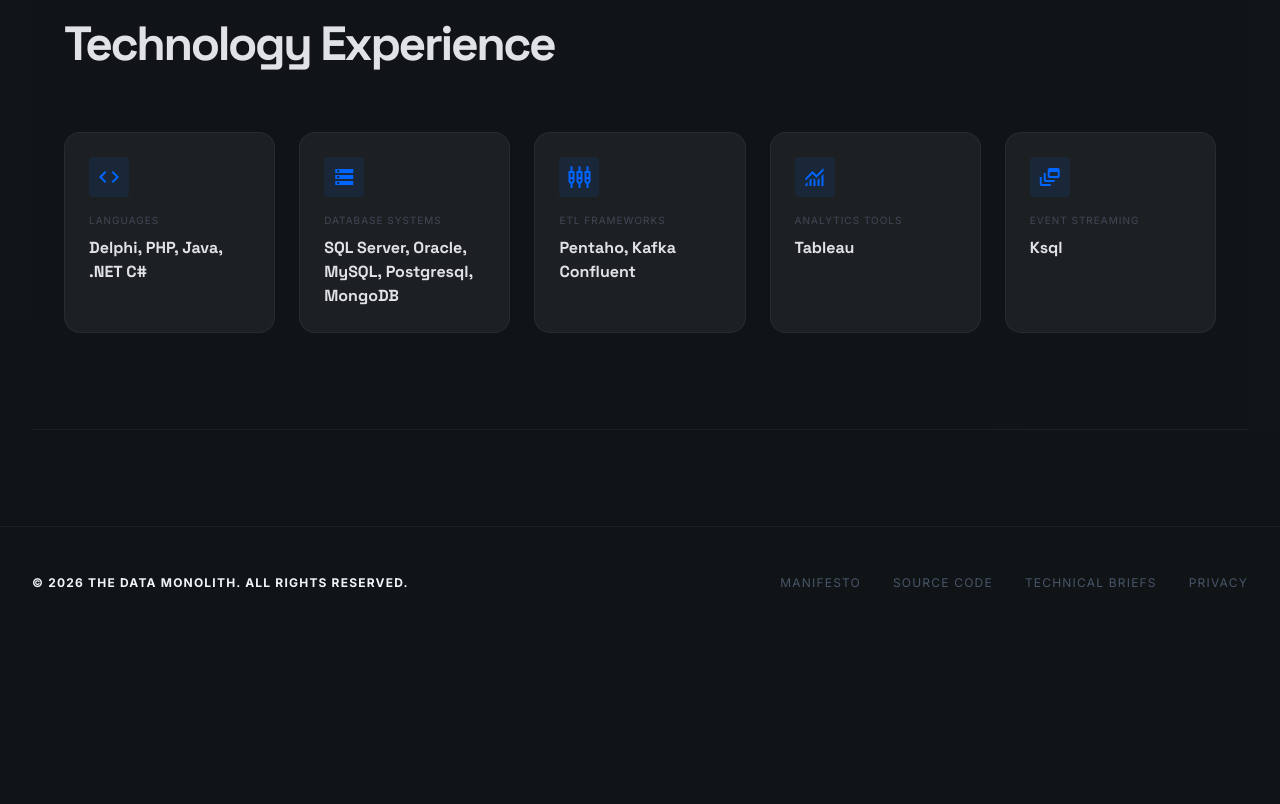
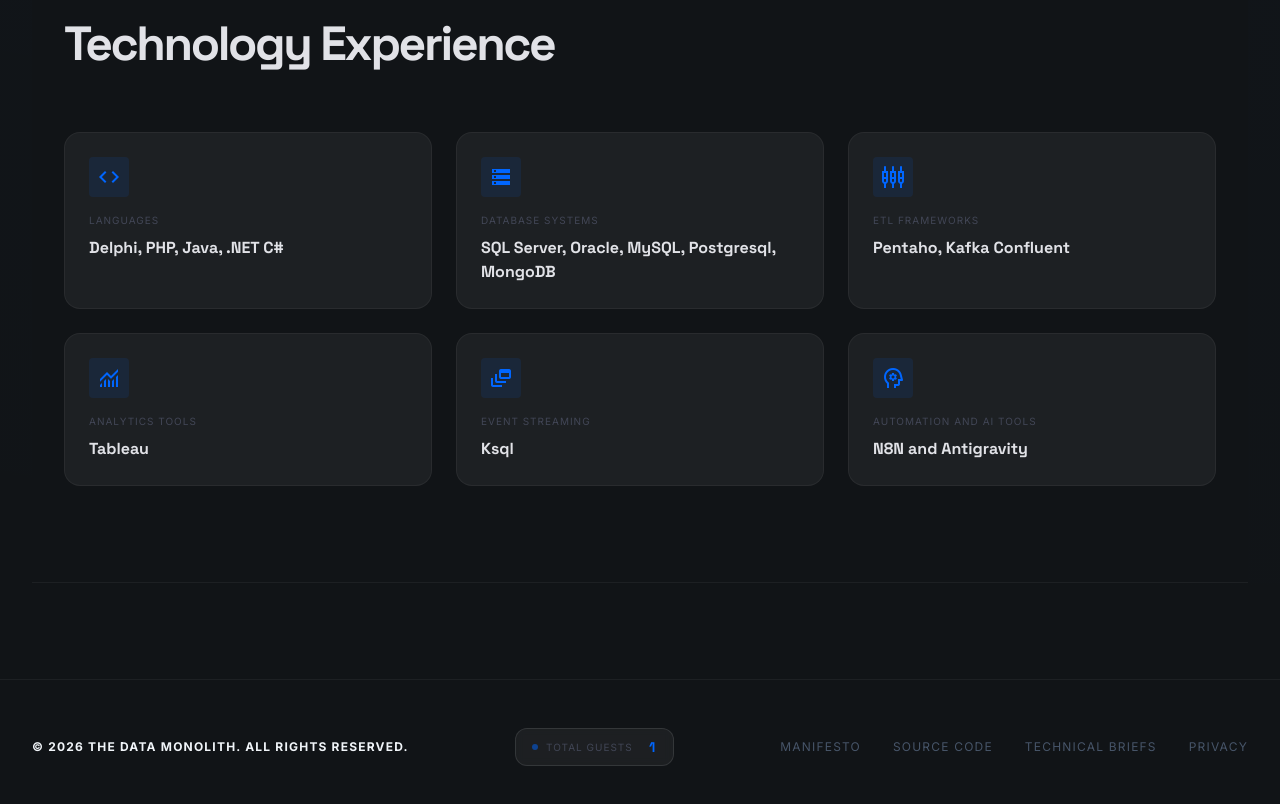
Before and after one commit to arisandibudi/bio2, a plain HTML site: page index.html in a window 1280 px wide. Shown: the part 6780-7584 px from the top of the page. Before the commit the page ends 7419 px from the top, so only its background shows below. Drawn offline with nearby package versions, Linux system fonts and the light colour scheme.

Commit message:
modified:   index.html

```diff
--- a/index.html
+++ b/index.html
@@ -643,7 +643,7 @@
                         <div class="max-w-[1440px] mx-auto px-8">
                             <h2 class="font-headline text-5xl font-bold tracking-tighter mb-16 text-on-surface">
                                 Technology Experience</h2>
-                            <div class="grid grid-cols-1 md:grid-cols-2 lg:grid-cols-5 gap-6">
+                            <div class="grid grid-cols-1 md:grid-cols-2 lg:grid-cols-3 gap-6">
                                 <div
                                     class="p-6 bg-surface-container rounded-2xl border border-white/5 group hover:border-primary-container/40 transition-colors">
                                     <div
@@ -702,6 +702,17 @@
                                         Event Streaming</p>
                                     <h3 class="font-headline font-bold text-on-surface">Ksql</h3>
                                 </div>
+                                <div
+                                    class="p-6 bg-surface-container rounded-2xl border border-white/5 group hover:border-primary-container/40 transition-colors">
+                                    <div
+                                        class="w-10 h-10 mb-4 rounded-lg bg-primary-container/10 flex items-center justify-center">
+                                        <span class="material-symbols-outlined text-primary-container">psychology</span>
+                                    </div>
+                                    <p
+                                        class="text-[10px] font-label text-outline-variant uppercase tracking-widest mb-2">
+                                        Automation and AI Tools</p>
+                                    <h3 class="font-headline font-bold text-on-surface">N8N and Antigravity</h3>
+                                </div>
                             </div>
                         </div>
                     </section>
@@ -714,6 +725,15 @@
         class="bg-[#111417] full-width py-12 border-t border-white/5 font-['Inter'] text-xs tracking-widest uppercase">
         <div class="w-full px-8 max-w-7xl mx-auto flex flex-col md:flex-row justify-between items-center gap-6">
             <div class="text-slate-100 font-black">© 2026 THE DATA MONOLITH. ALL RIGHTS RESERVED.</div>
+            <div
+                class="flex items-center gap-4 bg-white/5 px-4 py-2 rounded-full border border-white/10 backdrop-blur-sm">
+                <div class="flex items-center gap-2">
+                    <span class="w-1.5 h-1.5 rounded-full bg-primary-container animate-pulse"></span>
+                    <span class="text-[10px] font-label text-outline-variant uppercase tracking-widest">Total
+                        Guests</span>
+                </div>
+                <span class="text-sm font-headline font-bold text-primary-container" id="visitor-count">0</span>
+            </div>
             <div class="flex gap-8">
                 <a class="text-slate-600 hover:text-blue-400 transition-colors duration-300" href="#">Manifesto</a>
                 <a class="text-slate-600 hover:text-blue-400 transition-colors duration-300" href="#">Source Code</a>
@@ -723,6 +743,29 @@
             </div>
         </div>
     </footer>
+    <script>
+        function updateVisitorCount() {
+            const countDisplay = document.getElementById('visitor-count');
+            let count = parseInt(localStorage.getItem('monolith_visitor_count') || '0');
+            count++;
+            localStorage.setItem('monolith_visitor_count', count);
+
+            // Animate count up
+            let currentDisplay = 0;
+            const increment = Math.ceil(count / 50);
+            const timer = setInterval(() => {
+                currentDisplay += increment;
+                if (currentDisplay >= count) {
+                    countDisplay.innerText = count.toLocaleString();
+                    clearInterval(timer);
+                } else {
+                    countDisplay.innerText = currentDisplay.toLocaleString();
+                }
+            }, 20);
+        }
+
+        window.addEventListener('DOMContentLoaded', updateVisitorCount);
+    </script>
 </body>
 
 </html>
```
